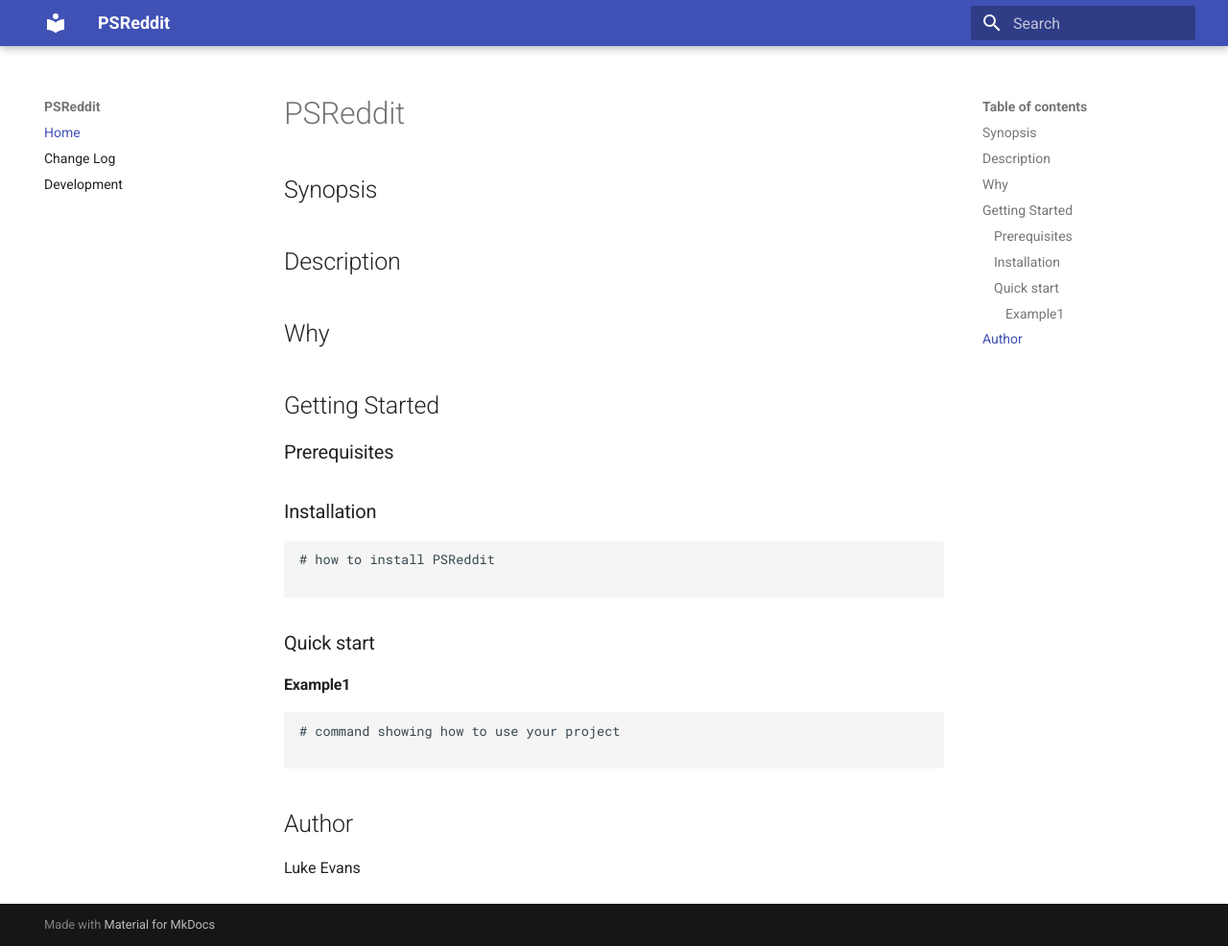
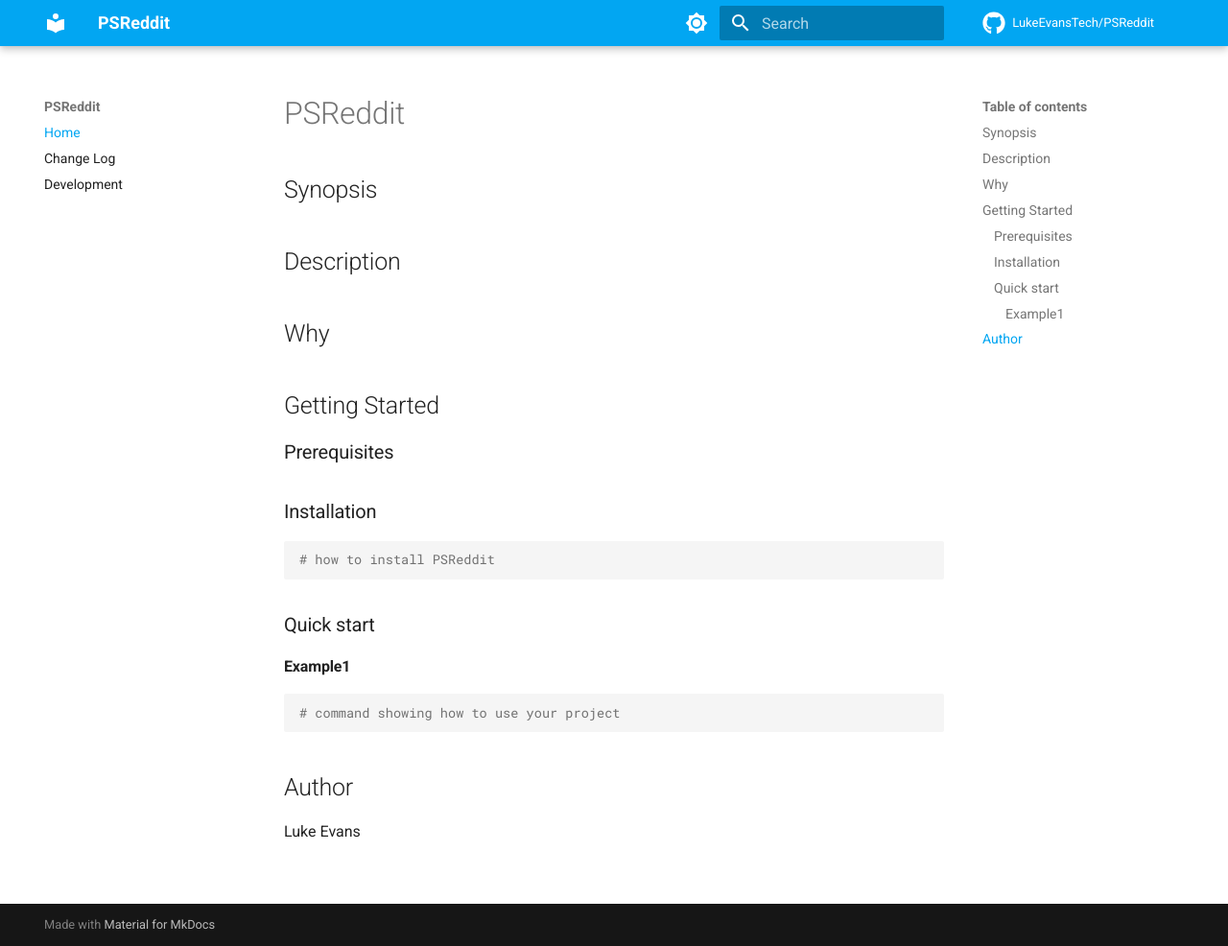
Before and after one commit to LukeEvansTech/PSReddit, an MkDocs documentation site: the page built from docs/index.md, in a window 1280 px wide and 986 px high. Shown: the whole window at 96% size. Built offline with MkDocs 1.6.1 and Material for MkDocs 9.7.7, drawn with Linux system fonts in a browser that asks for light colours; comment, search, counter and statistics services are not loaded.

Commit message:
feat: Update mkdocs configuration by adding repo_url and repo_name, and enabling markdown extensions

```diff
--- a/mkdocs.yml
+++ b/mkdocs.yml
@@ -10,8 +10,8 @@
 
 site_name: PSReddit
 site_url: https://LukeEvansTech.github.io/PSReddit/
-# repo_url:
-# repo_name:
+repo_url: https://github.com/LukeEvansTech/PSReddit/
+repo_name: LukeEvansTech/PSReddit
 # edit_uri: edit/main/docs/
 # edit_uri_template:
 site_description: PSReddit is a cross-platform PowerShell 7+ module for interacting  with the Reddit API # meta tag to the generated HTML header
@@ -23,19 +23,19 @@
 # site_dir:
 # extra_css:
 # extra_javascript:
-# markdown_extensions:
+markdown_extensions:
   # Python Markdown
-  # - admonition
-  # - toc:
-  #     permalink: true
-  # code highlighting
-  # - pymdownx.highlight:
-  #     use_pygments: true
-  # - pymdownx.highlight:
-  #     anchor_linenums: true
-  # - pymdownx.inlinehilite
-  # - pymdownx.snippets
-  # - pymdownx.superfences
+  - admonition
+  - toc:
+      permalink: true
+  # Code highlighting - requires Pygments
+  - pymdownx.highlight:
+      anchor_linenums: true
+      line_spans: __span
+      pygments_lang_class: true
+  - pymdownx.inlinehilite
+  - pymdownx.snippets
+  - pymdownx.superfences
 
 # extra_templates:
 # extra:
@@ -48,31 +48,29 @@
     # - navigation.tabs.sticky
     # - navigation.path
   # favicon:
-  # icon:
-  #   repo:
+  icon:
+    repo: fontawesome/brands/github # Or fontawesome/brands/git-alt
   # font:
   #   text: Work Sans
   # logo:
-  # palette:
-  #   primary: teal
-  # palette:
-  #   # Palette toggle for light mode
-  #   - media: "(prefers-color-scheme: light)"
-  #     scheme: default
-  #     primary: light blue
-  #     accent: pink
-  #     toggle:
-  #       icon: material/brightness-7
-  #       name: Switch to dark mode
+  palette:
+    # Palette toggle for light mode
+    - media: "(prefers-color-scheme: light)"
+      scheme: default
+      primary: light blue # Set light mode primary color
+      accent: pink        # Optional accent color
+      toggle:
+        icon: material/brightness-7
+        name: Switch to dark mode
 
-    # # Palette toggle for dark mode
-    # - media: "(prefers-color-scheme: dark)"
-    #   scheme: slate
-    #   primary: indigo
-    #   accent: pink
-    #   toggle:
-    #     icon: material/brightness-4
-    #     name: Switch to light mode
+    # Palette toggle for dark mode
+    - media: "(prefers-color-scheme: dark)"
+      scheme: slate
+      primary: indigo     # Optional dark mode primary color (can be customized)
+      accent: pink        # Optional accent color
+      toggle:
+        icon: material/brightness-4
+        name: Switch to light mode
 nav:
   - Home: index.md
   - Change Log: CHANGELOG.md
```
